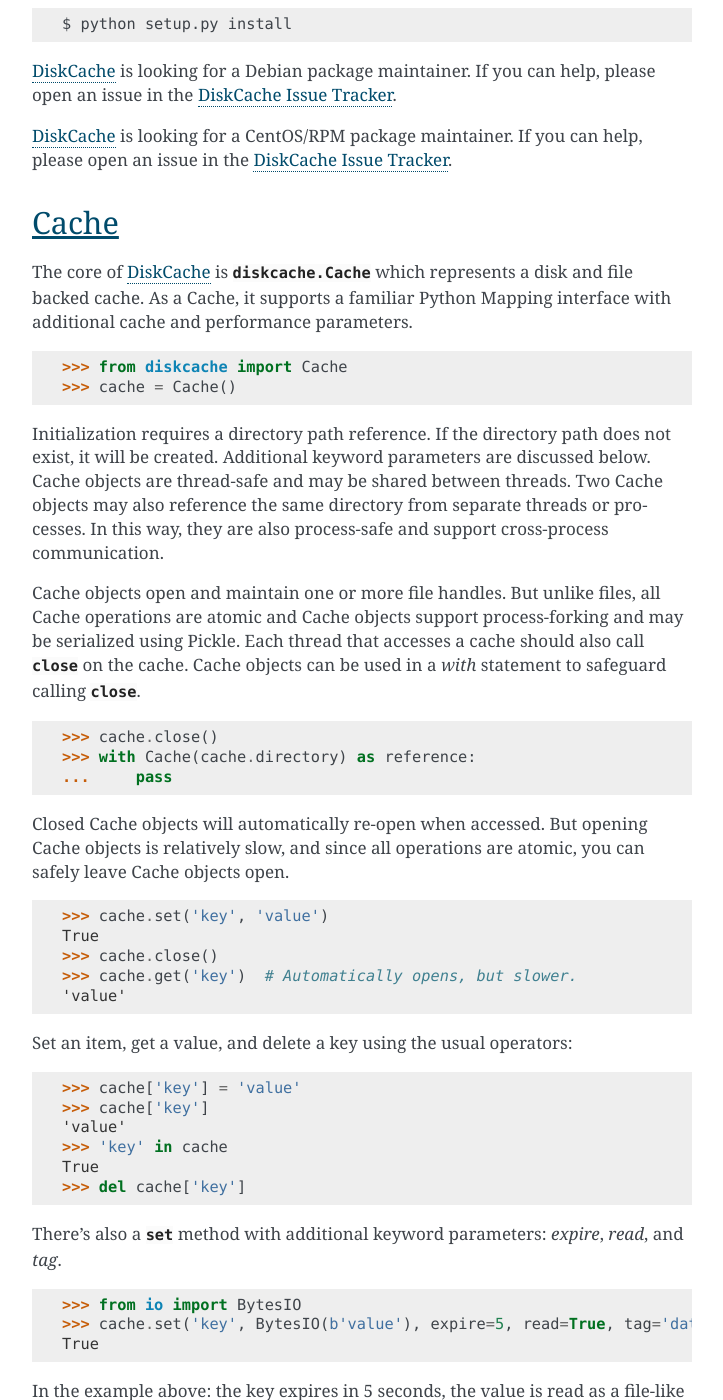
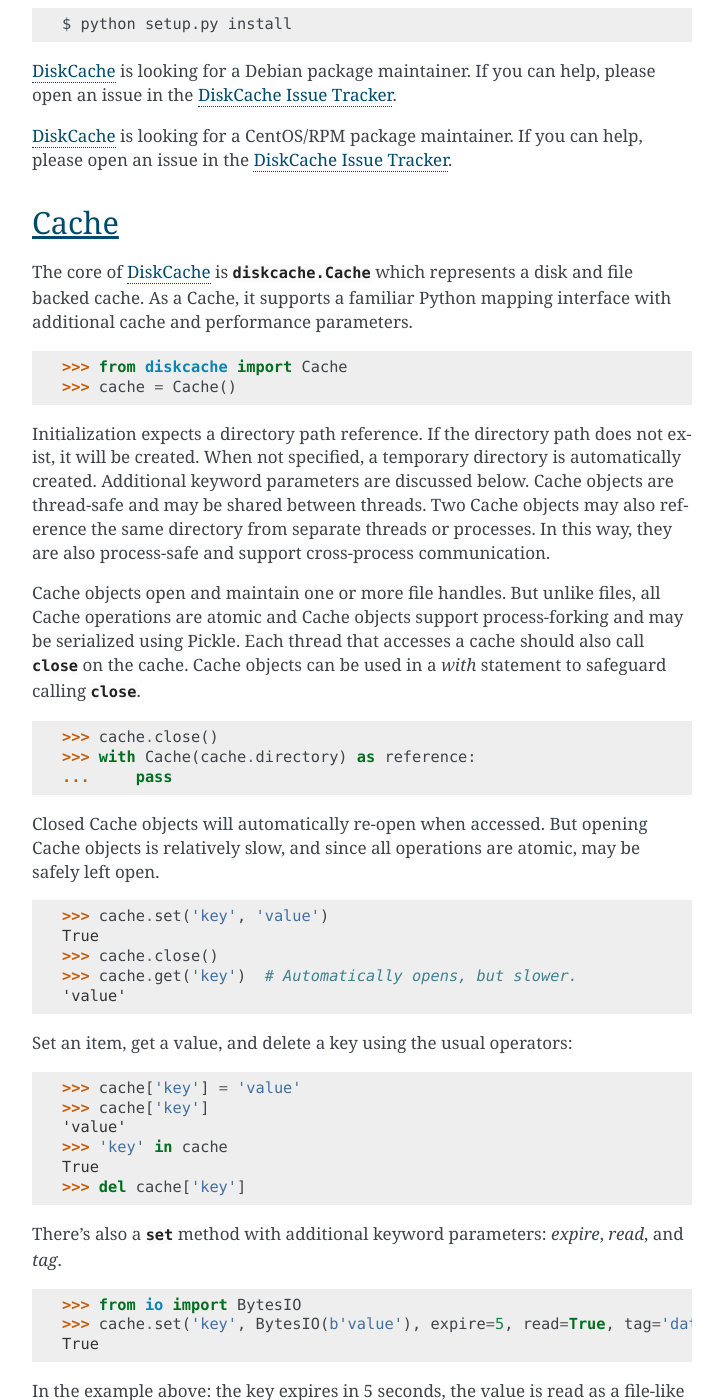
Before and after one commit to grantjenks/python-diskcache, a Sphinx documentation site: the page built from docs/tutorial.rst, in a window 1280 px wide and 1400 px high, scrolled down 1289 px. Shown: the whole window, without its empty margins (388-1111 px from the left). Built offline with Sphinx 7.4.7, drawn with Linux system fonts in a browser that asks for light colours; some of the changed text lies outside the part shown.

Commit message:
Improve Cache tutorial

```diff
--- a/docs/tutorial.rst
+++ b/docs/tutorial.rst
@@ -65,22 +65,22 @@
 
 The core of :doc:`DiskCache <index>` is :class:`diskcache.Cache` which
 represents a disk and file backed cache. As a Cache, it supports a familiar
-Python Mapping interface with additional cache and performance parameters.
+Python mapping interface with additional cache and performance parameters.
 
     >>> from diskcache import Cache
     >>> cache = Cache()
 
-Initialization requires a directory path reference. If the directory path does
-not exist, it will be created. Additional keyword parameters are discussed
-below. Cache objects are thread-safe and may be shared between threads. Two
-Cache objects may also reference the same directory from separate threads or
-processes. In this way, they are also process-safe and support cross-process
-communication.
+Initialization expects a directory path reference. If the directory path does
+not exist, it will be created. When not specified, a temporary directory is
+automatically created. Additional keyword parameters are discussed below. Cache
+objects are thread-safe and may be shared between threads. Two Cache objects
+may also reference the same directory from separate threads or processes. In
+this way, they are also process-safe and support cross-process communication.
 
 Cache objects open and maintain one or more file handles. But unlike files, all
 Cache operations are atomic and Cache objects support process-forking and may
 be serialized using Pickle. Each thread that accesses a cache should also call
-:meth:`close <diskcache.Cache.close>` on the cache. Cache objects can be used
+:meth:`close <.Cache.close>` on the cache. Cache objects can be used
 in a `with` statement to safeguard calling :meth:`close
 <diskcache.Cache.close>`.
 
@@ -89,8 +89,8 @@
     ...     pass
 
 Closed Cache objects will automatically re-open when accessed. But opening
-Cache objects is relatively slow, and since all operations are atomic, you can
-safely leave Cache objects open.
+Cache objects is relatively slow, and since all operations are atomic, may be
+safely left open.
 
     >>> cache.set('key', 'value')
     True
@@ -194,7 +193,7 @@
 statistics in long-running systems. Unlike :meth:`get <diskcache.Cache.get>`
 the `read` argument is not supported.
 
-Another four methods remove items from the cache.
+Another four methods remove items from the cache::
 
     >>> cache.clear()
     3
@@ -318,12 +317,19 @@
 return value is a list of warnings.
 
     >>> warnings = cache.check()
+
+Caches do not automatically remove the underlying directory where keys and
+values are stored. The cache is intended to be persistent and so must be
+deleted manually.
+
     >>> cache.close()
     >>> import shutil
     >>> try:
     ...     shutil.rmtree(cache.directory)
     ... except OSError:  # Windows wonkiness
     ...     pass
+
+To permanently delete the cache, recursively remove the cache's directory.
 
 .. _tutorial-fanoutcache:
 
```
Also changed, not shown: other parts of docs/tutorial.rst (+1 -2 lines).
